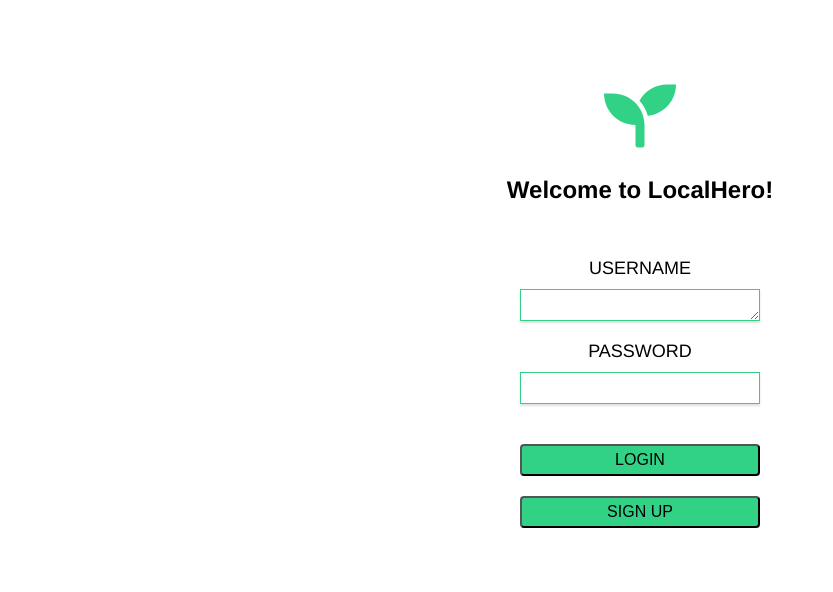
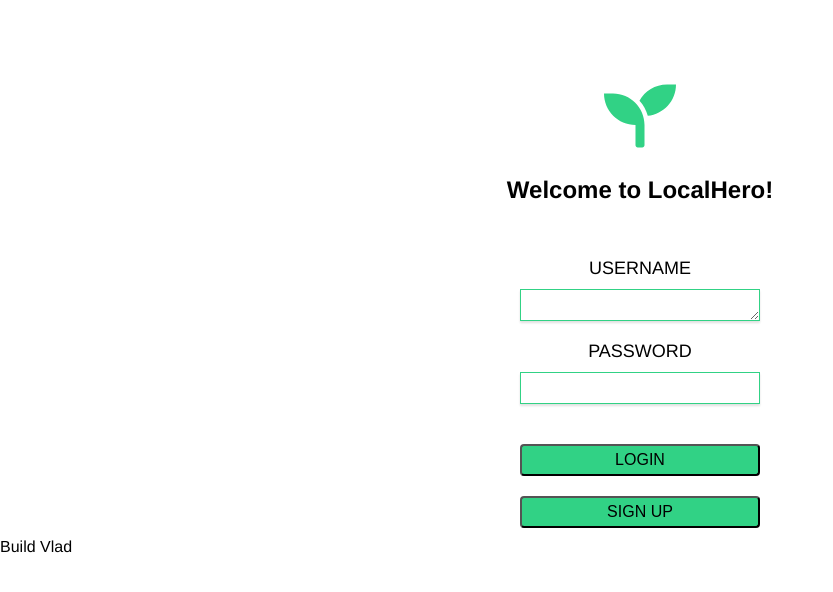
Before and after one commit to Vlad-Ber/Local_Heroes, a React (Create React App) app: page / in a window 1280 px wide. Shown: the top 592 px of the page, without its empty margins (0-833 px from the left). Built offline with nearby package versions, Linux system fonts and the light colour scheme.

Commit message:
build vlad

```diff
--- a/src/views/Signup.js
+++ b/src/views/Signup.js
@@ -100,7 +100,7 @@ class Signup extends Component {
             width="240px"
           />
         </LinkWrapper>
-
+        <div>Build Vlad</div>
         <TextWrapper>{this.state.text}</TextWrapper>
       </SignUpWrapper>
     );
```
Also changed, not shown: 8 other files (tests, documents, lock files or other folders).
